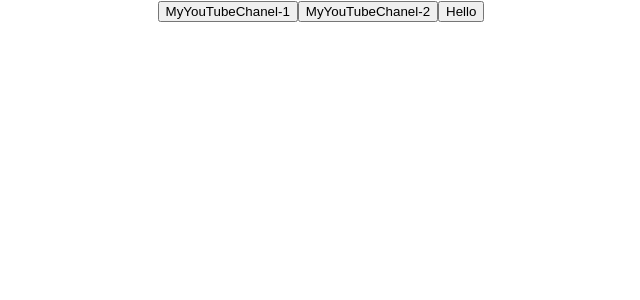
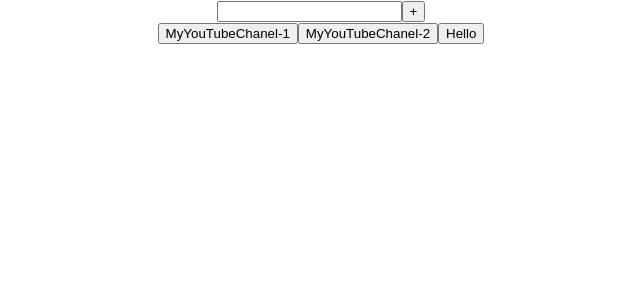
Before and after one commit to Kliapwnz/button, a React (Create React App) app: page / in a window 1280 px wide. Shown: the top 300 px of the page, without its empty margins (319-959 px from the left). Built offline with nearby package versions, Linux system fonts and the light colour scheme.

Commit message:
create input

```diff
--- a/src/App.tsx
+++ b/src/App.tsx
@@ -16,9 +16,14 @@ function App() {
 
     return (
         <div className="App">
-            <Button name={"MyYouTubeChanel-1"} callBack={() => Button1Foo("Im Kevin", 21)}/>
-            <Button name={"MyYouTubeChanel-2"} callBack={() => Button2Foo("Im Ivan")}/>
-            <Button name={"Hello"} callBack={() => Button3Foo("Im Stupid Button")}/>
+            <input/>
+            <button>+</button>
+            <div>
+                <Button name={"MyYouTubeChanel-1"} callBack={() => Button1Foo("Im Kevin", 21)}/>
+                <Button name={"MyYouTubeChanel-2"} callBack={() => Button2Foo("Im Ivan")}/>
+                <Button name={"Hello"} callBack={() => Button3Foo("Im Stupid Button")}/>
+            </div>
+
         </div>
     );
 }
```
